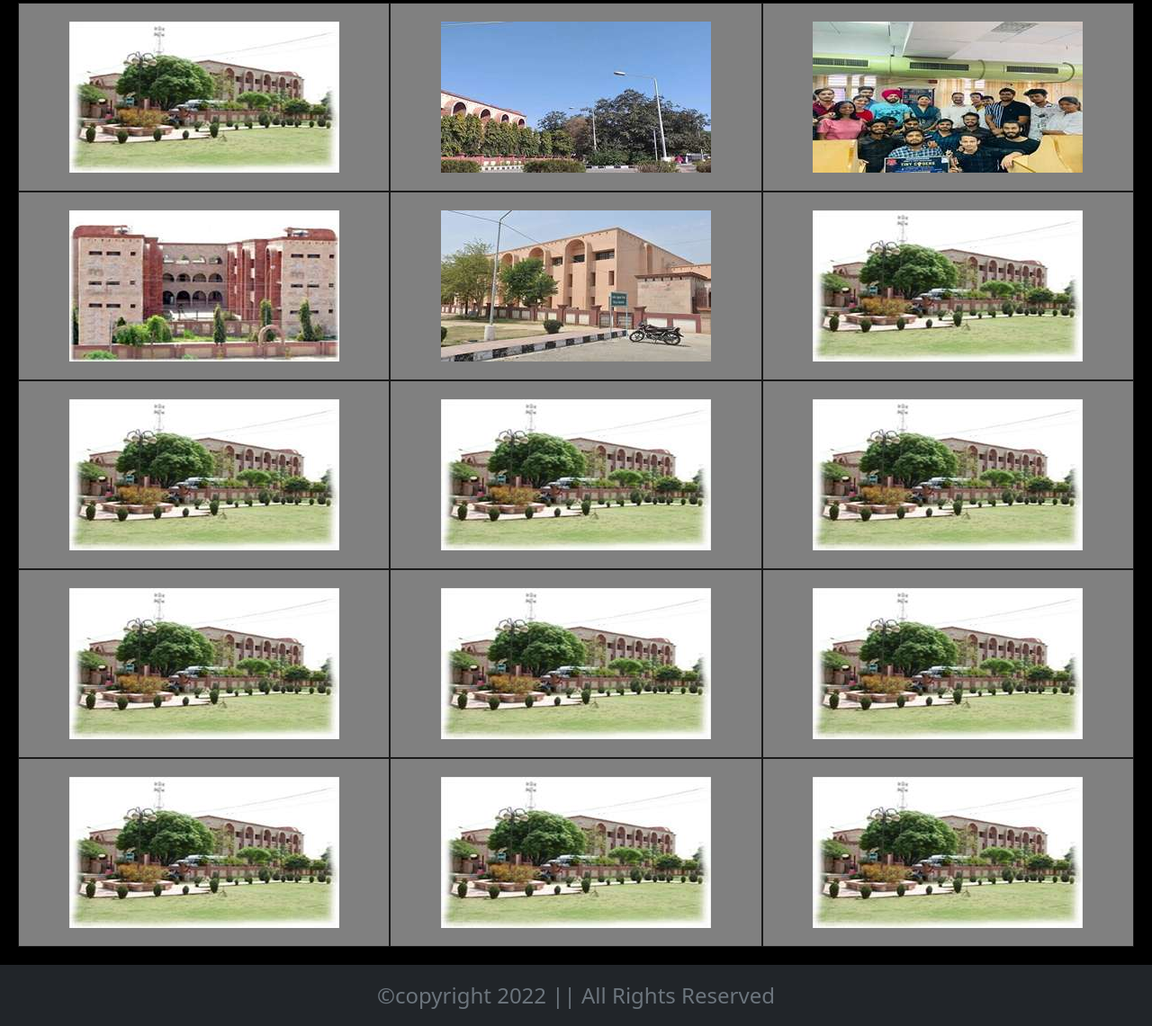
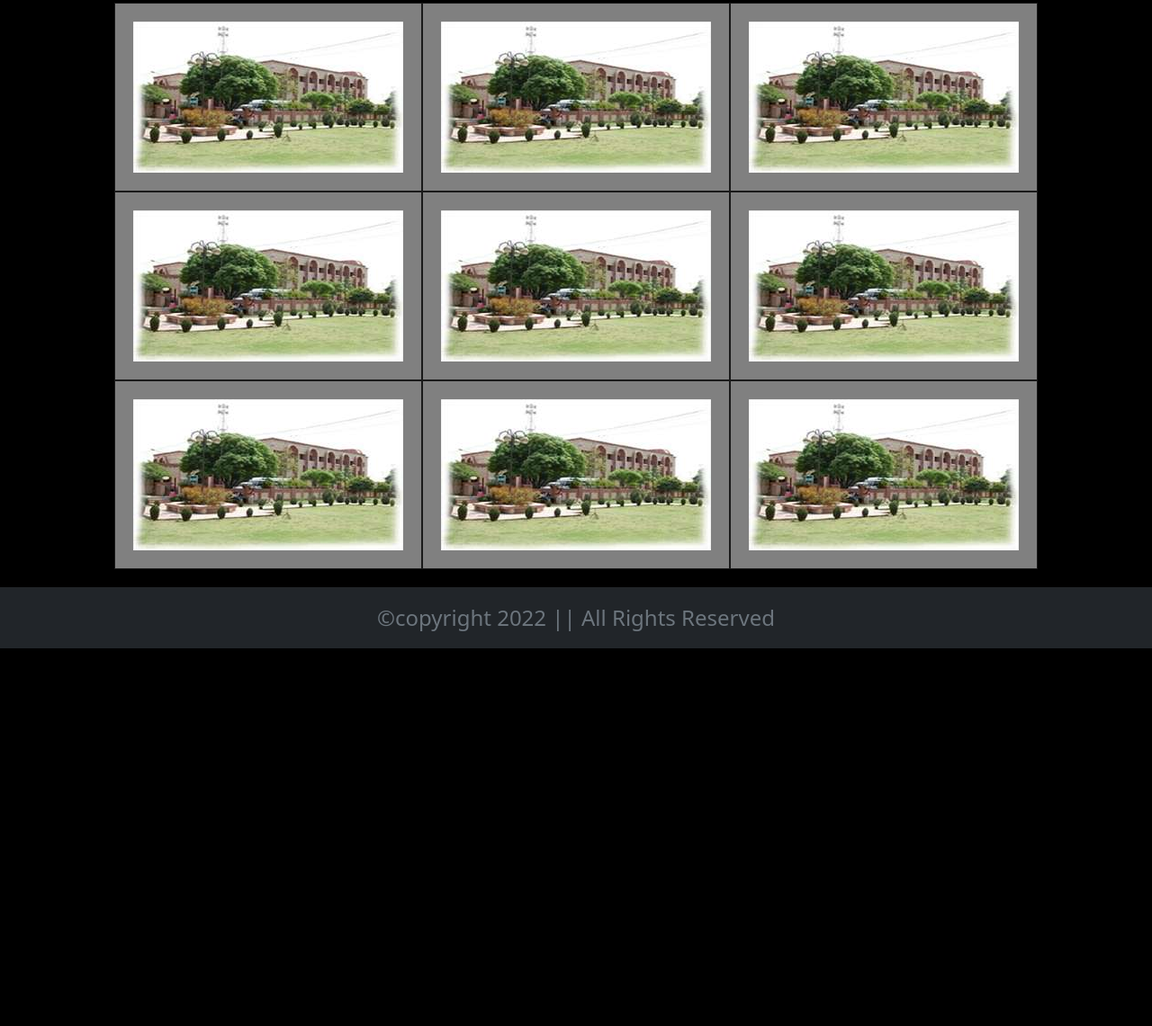
Before and after one commit to iam-anshuman/LLR-Boys-Hostel, a plain HTML site: page Gallery.html in a window 1280 px wide. Shown: the part 141-1282 px from the top of the page at 90% size. After the commit the page ends 862 px from the top, so only its background shows below. Drawn offline with nearby package versions, Linux system fonts and the light colour scheme.

Commit message:
galary changed

```diff
--- a/Gallery.html
+++ b/Gallery.html
@@ -51,83 +51,41 @@
       <img src="./images/11zon_resized/hostel2_1_11zon.jpg"
         alt="">
     </div>
-
-
-    <div class="demonic2">
-      <img src="./images/11zon_resized/hostel4_2_11zon.jpeg"
+    <div class="demonic1">
+      <img src="./images/11zon_resized/hostel2_1_11zon.jpg"
         alt="">
     </div>
-
-
-    <div class="demonic3">
-      <img src="./images/11zon_resized/hostel5_3_11zon.jpeg"
+    <div class="demonic1">
+      <img src="./images/11zon_resized/hostel2_1_11zon.jpg"
         alt="">
     </div>
-
-
-    <div class="demonic4">
-      <img src="./images/11zon_resized/hostel6_4_11zon.jpg"
+    <div class="demonic1">
+      <img src="./images/11zon_resized/hostel2_1_11zon.jpg"
         alt="">
     </div>
-
-
-    <div class="demonic5">
-      <img src="./images/11zon_resized/hostel7_5_11zon.jpg"
+    <div class="demonic1">
+      <img src="./images/11zon_resized/hostel2_1_11zon.jpg"
         alt="">
     </div>
-
-
-    <div class="demonic6">
-      <img
-        src="./images/11zon_resized/hostel2_1_11zon.jpg"
+    <div class="demonic1">
+      <img src="./images/11zon_resized/hostel2_1_11zon.jpg"
         alt="">
     </div>
-
-
-    <div class="demonic7">
-      <img
-        src="./images/11zon_resized/hostel2_1_11zon.jpg"
+    <div class="demonic1">
+      <img src="./images/11zon_resized/hostel2_1_11zon.jpg"
         alt="">
     </div>
-
-
-    <div class="demonic8">
+    <div class="demonic1">
+      <img src="./images/11zon_resized/hostel2_1_11zon.jpg"
+        alt="">
+    </div>
+    <div class="demonic1">
       <img src="./images/11zon_resized/hostel2_1_11zon.jpg"
         alt="">
     </div>
 
 
-    <div class="demonic9">
-      <img src="./images/11zon_resized/hostel2_1_11zon.jpg"
-        alt="">
-    </div>
 
-    <div class="demonic9">
-      <img src="./images/11zon_resized/hostel2_1_11zon.jpg"
-        alt="">
-    </div>
-
-    <div class="demonic9">
-      <img src="./images/11zon_resized/hostel2_1_11zon.jpg"
-        alt="">
-    </div>
-
-    <div class="demonic9">
-      <img src="./images/11zon_resized/hostel2_1_11zon.jpg"
-        alt="">
-    </div>
-    <div class="demonic9">
-      <img src="./images/11zon_resized/hostel2_1_11zon.jpg"
-        alt="">
-    </div>
-    <div class="demonic9">
-      <img src="./images/11zon_resized/hostel2_1_11zon.jpg"
-        alt="">
-    </div>
-    <div class="demonic9">
-      <img src="./images/11zon_resized/hostel2_1_11zon.jpg"
-        alt="">
-    </div>
 
 
   </div>
--- a/gallery.css
+++ b/gallery.css
@@ -1,8 +1,11 @@
 .demonic {
-  display: grid;
-  grid-template-columns: auto auto auto;
+  text-align: center;
+  display:flex ;
+  justify-content: center;
+  /* grid-template-columns: auto auto auto; */
   background-color: black;
   padding: 20px;
+  flex-wrap: wrap;
 }
 
 .demonic1 {
@@ -157,9 +160,6 @@ body{
   /* min-height: 26vh; */
   /* background:url(images/MIMIT.jpg) center/cover no-repeat fixed; */
   /* background: red; */
-}
-#main{
-  /* opacity: 0.5; */
 }
 section img{
 width: 30rem;
@@ -405,3 +405,27 @@ color: #fff;
 margin: 40px 0 20px 0;
 text-align: center;
 }
+
+
+
+
+@media screen and (max-width: 700px) {
+  .demonic1 {
+  background-color: gray;
+  border: 1px solid rgba(0, 0, 0, 0.8);
+  padding: 10px;
+  text-align: center;
+  max-width: 80%;
+}
+
+.demonic1 img {
+  transition: 0.4s all ease-in-out;
+  max-width: 90%;
+}
+
+.demonic1:hover img {
+  transform: scale(1.2);
+  max-width: 80%;
+}
+
+}
```
Also changed, not shown: index.html (+1 -1 lines), style.css (+8 -7 lines). Lines whose indentation alone changed are shown as unchanged.
